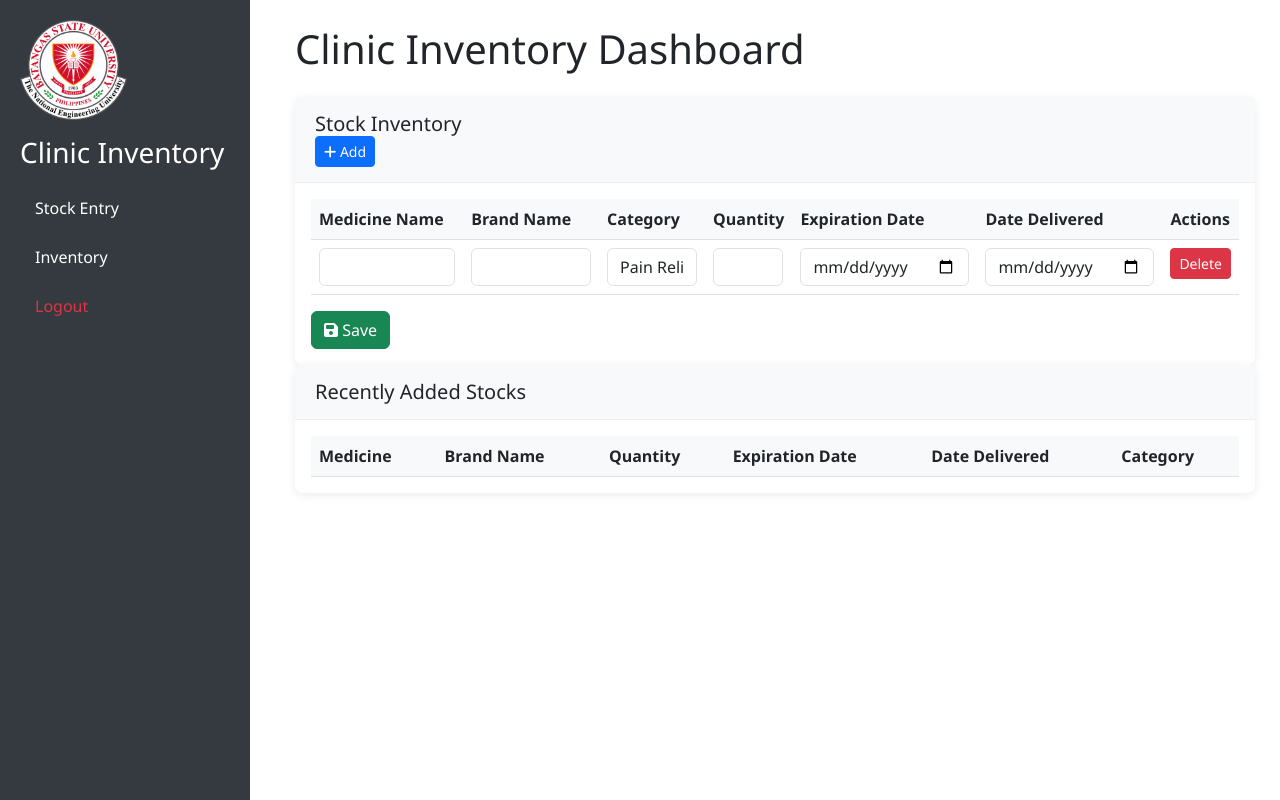
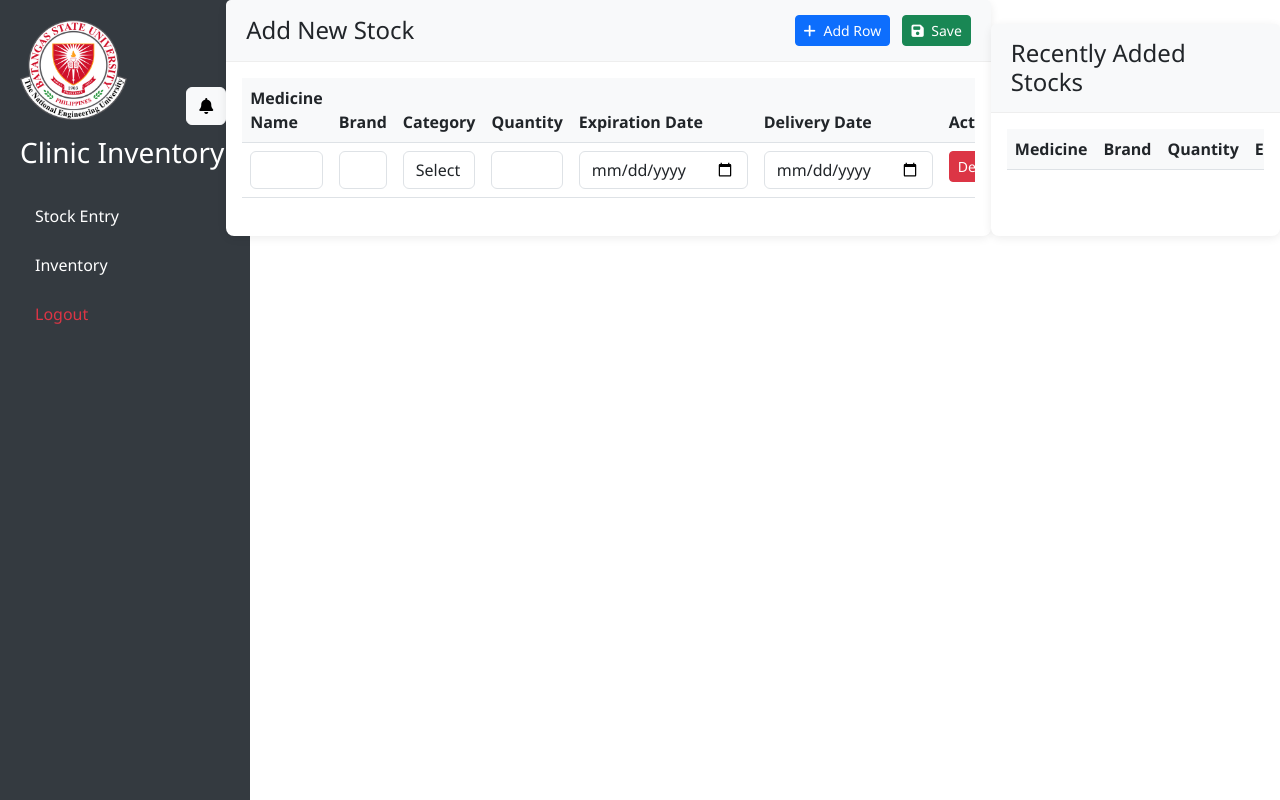
Before and after one commit to jayjovaun/clinic_inventory_system, a PHP site: page / in a window 1280 px wide. Run offline with PHP 8.4, Linux system fonts and the light colour scheme; lists and menus that the app fills with data are empty.

Commit message:
notification add

```diff
--- a/Clinic Visit Monitoring System/clinic.js
+++ b/Clinic Visit Monitoring System/clinic.js
@@ -3,6 +3,7 @@ document.addEventListener("DOMContentLoaded", function () {
     loadInventory();
     loadRecentStocks();
     loadDispensedMedicines();
+    updateNotifications()
 
     // Initialize search functionality for reports page
     if (document.getElementById('searchMedicine')) {
@@ -271,14 +272,14 @@ function loadDispensedMedicines() {
         `).join("");
     }
 }
-
-// Format date as dd/mm/yyyy
+// Format date to MM/DD/YYYY
 function formatDate(dateString) {
     if (!dateString) return '-';
     const date = new Date(dateString);
     const month = (date.getMonth() + 1).toString().padStart(2, '0');
+    const day = date.getDate().toString().padStart(2, '0');
     const year = date.getFullYear();
-    return `${day}/${month}/${year}`;
+    return `${month}/${day}/${year}`;
 }
 
 // Search functionality for reports page
@@ -487,3 +488,106 @@ function exportDispensedToCSV() {
     document.body.removeChild(link);
     URL.revokeObjectURL(url);
 }
+
+// Check medicine expirations and update notifications
+function checkMedicineExpirations() {
+    const inventory = JSON.parse(localStorage.getItem("medicineInventory")) || [];
+    const now = new Date();
+    const warningDays = 30; // Show warning 30 days before expiration
+
+    let expiredItems = [];
+    let nearExpiryItems = [];
+
+    inventory.forEach(med => {
+        const expDate = new Date(med.expirationDate);
+        const daysToExpire = Math.floor((expDate - now) / (1000 * 60 * 60 * 24));
+
+        if (daysToExpire < 0) {
+            expiredItems.push({
+                medicine: med.medicine,
+                brand: med.brand,
+                quantity: med.quantity,
+                expirationDate: med.expirationDate,
+                days: Math.abs(daysToExpire)
+            });
+        } else if (daysToExpire <= warningDays) {
+            nearExpiryItems.push({
+                medicine: med.medicine,
+                brand: med.brand,
+                quantity: med.quantity,
+                expirationDate: med.expirationDate,
+                days: daysToExpire
+            });
+        }
+    });
+
+    return { expiredItems, nearExpiryItems };
+}
+
+// Update notification badge and content
+function updateNotifications() {
+    const { expiredItems, nearExpiryItems } = checkMedicineExpirations();
+    const totalAlerts = expiredItems.length + nearExpiryItems.length;
+    const badge = document.getElementById('notificationBadge');
+    const content = document.getElementById('notificationContent');
+
+    // Update badge
+    if (totalAlerts > 0) {
+        badge.classList.remove('d-none');
+    } else {
+        badge.classList.add('d-none');
+    }
+
+    // Update dropdown content
+    if (totalAlerts === 0) {
+        content.innerHTML = '<li class="px-3 py-2 text-muted">No expiration warnings</li>';
+    } else {
+        let html = '';
+
+        // Add expired items first (red warnings)
+        expiredItems.forEach(item => {
+            html += `
+                <li class="expired-notification">
+                    <strong>${item.medicine} (${item.brand})</strong><br>
+                    <small>Quantity: ${item.quantity} | Expired ${item.days} day${item.days === 1 ? '' : 's'} ago</small><br>
+                    <small>Exp: ${formatDate(item.expirationDate)}</small>
+                </li>
+            `;
+        });
+
+        // Add near-expiry items (orange warnings)
+        nearExpiryItems.forEach(item => {
+            html += `
+                <li class="near-expiry-notification">
+                    <strong>${item.medicine} (${item.brand})</strong><br>
+                    <small>Quantity: ${item.quantity} | Expires in ${item.days} day${item.days === 1 ? '' : 's'}</small><br>
+                    <small>Exp: ${formatDate(item.expirationDate)}</small>
+                </li>
+            `;
+        });
+
+        content.innerHTML = html;
+    }
+}
+
+// Call this whenever inventory changes (after save, delete, etc.)
+function refreshNotifications() {
+    updateNotifications();
+}
+// Add to saveStock() function after saving:
+function saveStock() {
+    // ... existing save code ...
+    refreshNotifications();
+}
+
+// Add to deleteMedicine() function:
+function deleteMedicine(index) {
+    // ... existing delete code ...
+    refreshNotifications();
+}
+
+// Add to dispenseMedicine() function:
+function dispenseMedicine(index) {
+    // ... existing dispense code ...
+    refreshNotifications();
+}
--- a/Clinic Visit Monitoring System/index.html
+++ b/Clinic Visit Monitoring System/index.html
@@ -87,42 +87,67 @@
 <body>
     <div class="sidebar">
         <img src="images/bsu_logo.png" alt="BSU Logo" height="100" class="mb-3">
-        <h3 class="mb-3">Clinic Inventory</h3>
+        <h3 class="mb-4">Clinic Inventory</h3>
         <a href="index.html" class="active">Stock Entry</a>
         <a href="reports.html">Inventory</a>
         <a href="logout.html" class="text-danger">Logout</a>
     </div>
 
-    <div class="main-content">
-        <h1 class="mb-4">Clinic Inventory Dashboard</h1>
+    <div class="d-flex justify-content-between align-items-center mb-4">
+        <div>
+            <h1 class="mb-1">Medicine Stock Entry</h1>
+            <p class="text-muted">Add new stock to the inventory</p>
+        </div>
+        <div class="dropdown">
+            <button class="btn btn-light position-relative" type="button" id="notificationDropdown"
+                    data-bs-toggle="dropdown" aria-expanded="false" onclick="updateNotifications()">
+                <i class="fas fa-bell"></i>
+                <span id="notificationBadge" class="position-absolute top-0 start-100 translate-middle p-1 bg-danger border border-light rounded-circle d-none">
+                    <span class="visually-hidden">New alerts</span>
+                </span>
+            </button>
+            <ul class="dropdown-menu dropdown-menu-end p-2" aria-labelledby="notificationDropdown" style="min-width: 300px;">
+                <li><h6 class="dropdown-header">Expiration Warnings</h6></li>
+                <div id="notificationContent">
+                    <li class="px-3 py-2 text-muted">No expiration warnings</li>
+                </div>
+            </ul>
+        </div>
+    </div>
 
         <div class="card">
-            <div class="card-header">
-                <h5 class="mb-0">Stock Inventory</h5>
-                <button class="btn btn-primary btn-sm" onclick="addStockRow()">
-                    <i class="fas fa-plus"></i> Add
-                </button>
+            <div class="card-header d-flex justify-content-between align-items-center">
+                <h4 class="mb-0">Add New Stock</h4>
+                <div>
+                    <button class="btn btn-primary btn-sm me-2" onclick="addStockRow()">
+                        <i class="fas fa-plus me-1"></i> Add Row
+                    </button>
+                    <button class="btn btn-success btn-sm" onclick="confirmSave()">
+                        <i class="fas fa-save me-1"></i> Save
+                    </button>
+                </div>
             </div>
             <div class="card-body">
                 <div class="table-responsive">
-                    <table id="stockTable" class="table">
+                    <table class="table" id="stockTable">
                         <thead>
                             <tr>
                                 <th>Medicine Name</th>
-                                <th>Brand Name</th>
+                                <th>Brand</th>
                                 <th>Category</th>
                                 <th>Quantity</th>
                                 <th>Expiration Date</th>
-                                <th>Date Delivered</th>
-                                <th>Actions</th>
+                                <th>Delivery Date</th>
+                                <th>Action</th>
                             </tr>
                         </thead>
                         <tbody>
                             <tr>
-                                <td><input type="text" class="form-control medicine-name"></td>
-                                <td><input type="text" class="form-control brand-name"></td>
+                                <td><input type="text" class="form-control medicine-name" required></td>
+                                <td><input type="text" class="form-control brand-name" required></td>
                                 <td>
-                                    <select class="form-control category" onchange="handleCategoryChange(this)">
+                                    <select class="form-control category" onchange="handleCategoryChange(this)" required>
+                                        <option value="">Select Category</option>
                                         <option value="Pain Reliever">Pain Reliever</option>
                                         <option value="Antibiotic">Antibiotic</option>
                                         <option value="Antiseptic">Antiseptic</option>
@@ -130,23 +155,20 @@
                                         <option value="Other">Other</option>
                                     </select>
                                 </td>
-                                <td><input type="number" class="form-control quantity-input" min="1" oninput="validateQuantity(this)"></td>
-                                <td><input type="date" class="form-control expiration-date"></td>
-                                <td><input type="date" class="form-control delivery-date"></td>
+                                <td><input type="number" class="form-control quantity" min="1" required oninput="validateQuantity(this)"></td>
+                                <td><input type="date" class="form-control expiration-date" required></td>
+                                <td><input type="date" class="form-control delivery-date" required></td>
                                 <td><button class="btn btn-danger btn-sm" onclick="deleteRow(this)">Delete</button></td>
                             </tr>
                         </tbody>
                     </table>
                 </div>
-                <button class="btn btn-success mt-3" onclick="confirmSave()">
-                    <i class="fas fa-save"></i> Save
-                </button>
             </div>
         </div>
 
-        <div class="card">
+        <div class="card mt-4">
             <div class="card-header">
-                <h5 class="mb-0">Recently Added Stocks</h5>
+                <h4 class="mb-0">Recently Added Stocks</h4>
             </div>
             <div class="card-body">
                 <div class="table-responsive">
@@ -154,10 +176,10 @@
                         <thead>
                             <tr>
                                 <th>Medicine</th>
-                                <th>Brand Name</th>
+                                <th>Brand</th>
                                 <th>Quantity</th>
-                                <th>Expiration Date</th>
-                                <th>Date Delivered</th>
+                                <th>Expiration</th>
+                                <th>Delivered</th>
                                 <th>Category</th>
                             </tr>
                         </thead>
```
Also changed, not shown: Clinic Visit Monitoring System/style.css (+46 -0 lines).
